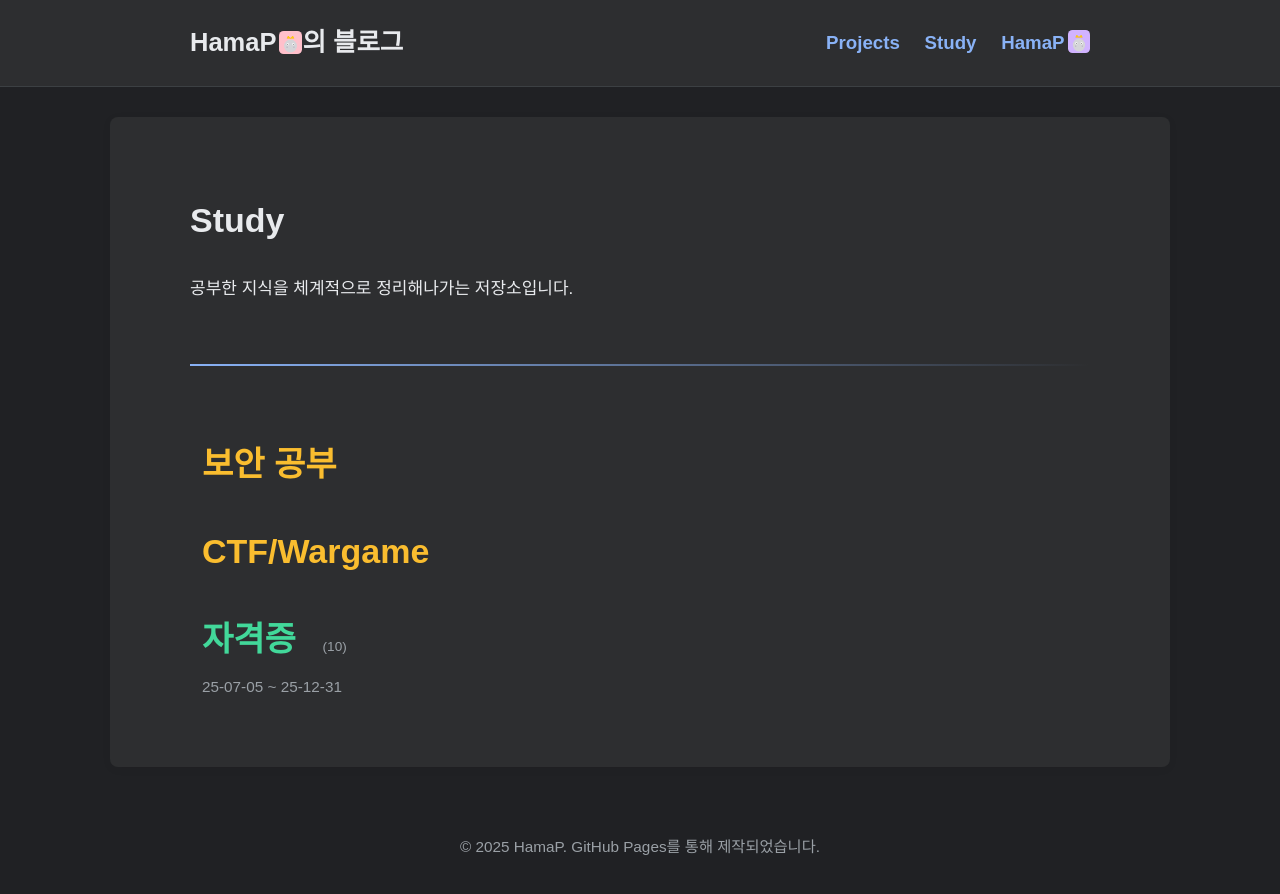
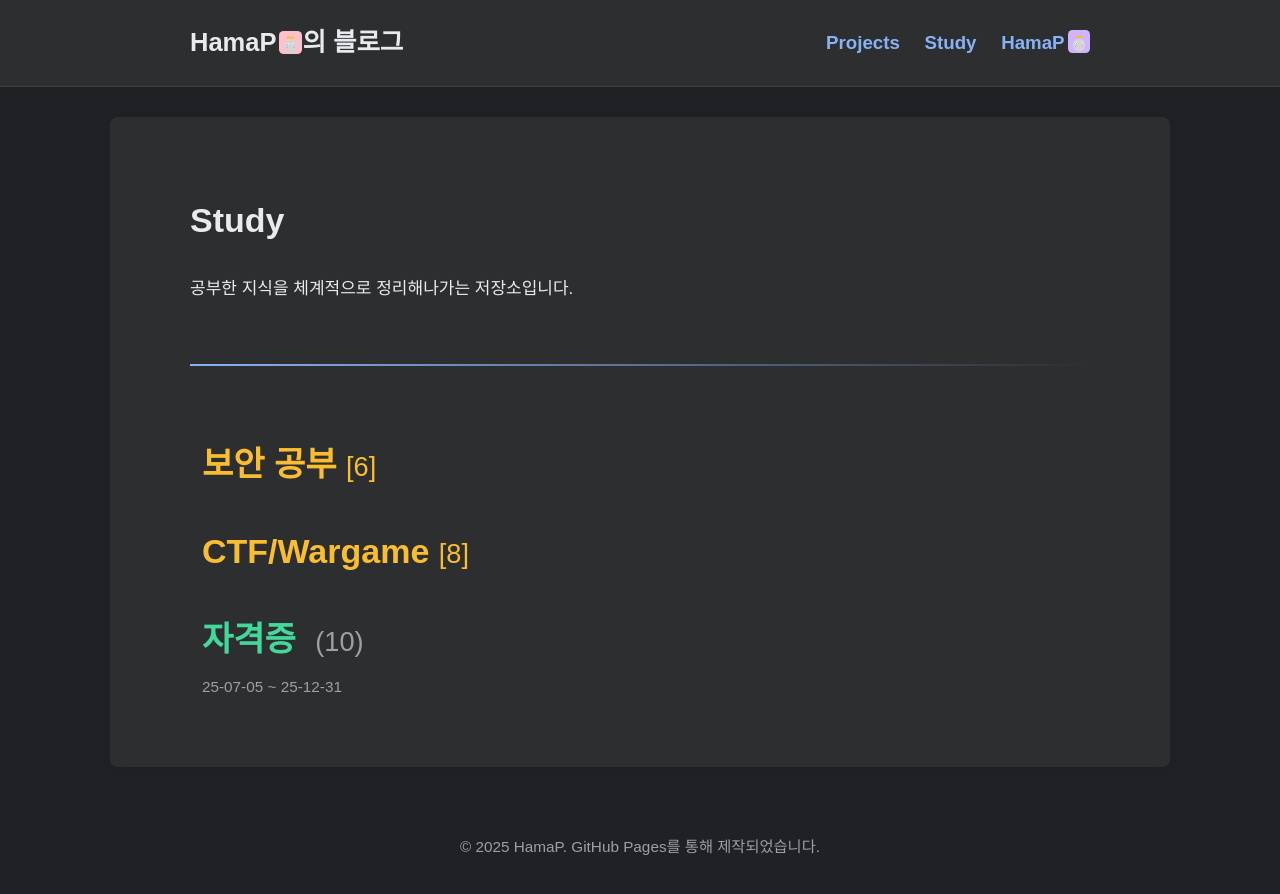
Before and after one commit to HamaP0/HamaP0.github.io, a Jekyll site: the page built from study.html, in a window 1280 px wide. Shown: the top 894 px of the page. Built offline with Jekyll 4.4.1, drawn with Linux system fonts in a browser that asks for light colours; some web fonts are replaced.

Commit message:
Update study.html

```diff
--- a/study.html
+++ b/study.html
@@ -9,21 +9,23 @@ title: Study
 
 <ul class="category-list">
 
-  <!-- 1. '보안 공부' 상위 카테고리 그룹 링크 -->
+  <!-- 1. '보안 공부' 상위 카테고리 그룹 링크 (하위 카테고리 개수 계산) -->
   <li class="category-group-link">
+    {% assign tech_categories = "웹 기술|웹 해킹|앱 해킹|시스템 해킹|해킹 툴|NGFW" | split: "|" %}
     <a class="post-link" href="{{ '/security-study.html' | relative_url }}">
-      보안 공부
+      보안 공부 <span class="category-count-bracket">[{{ tech_categories | size }}]</span>
     </a>
   </li>
 
-  <!-- 2. 'CTF/Wargame' 상위 카테고리 그룹 링크 -->
+  <!-- 2. 'CTF/Wargame' 상위 카테고리 그룹 링크 (하위 카테고리 개수 계산) -->
   <li class="category-group-link">
+    {% assign ctf_categories = "bandit|드림핵|OWASP-JuiceShop|TryHackMe|PortSwigger|OvertheWire|Rcity|Pwnable" | split: "|" %}
     <a class="post-link" href="{{ '/ctf-wargame.html' | relative_url }}">
-      CTF/Wargame
+      CTF/Wargame <span class="category-count-bracket">[{{ ctf_categories | size }}]</span>
     </a>
   </li>
 
-  <!-- 3. '자격증' 독립 카테고리 -->
+  <!-- 3. '자격증' 독립 카테리 (초록색 스타일 적용) -->
   {% assign independent_categories = "자격증" | split: "|" %}
   {% for cat in independent_categories %}
     {% assign posts_in_cat = site.categories[cat] %}
@@ -32,12 +34,9 @@ title: Study
       {% assign oldest_post = sorted_posts | first %}
       {% assign newest_post = sorted_posts | last %}
       <li>
-        <div class="category-item-container">
-          <a class="post-link" href="{{ '/category/자격증.html' | relative_url }}">
-            {{ cat }}
-          </a>
-          <span class="post-count">({{ posts_in_cat.size }})</span>
-        </div>
+        <a class="post-link" href="{{ '/category/자격증.html' | relative_url }}">
+          {{ cat }} <span class="post-count">({{ posts_in_cat.size }})</span>
+        </a>
         <div class="post-date-range">
           {{ oldest_post.date | date: "%y-%m-%d" }} ~ {{ newest_post.date | date: "%y-%m-%d" }}
         </div>
```
